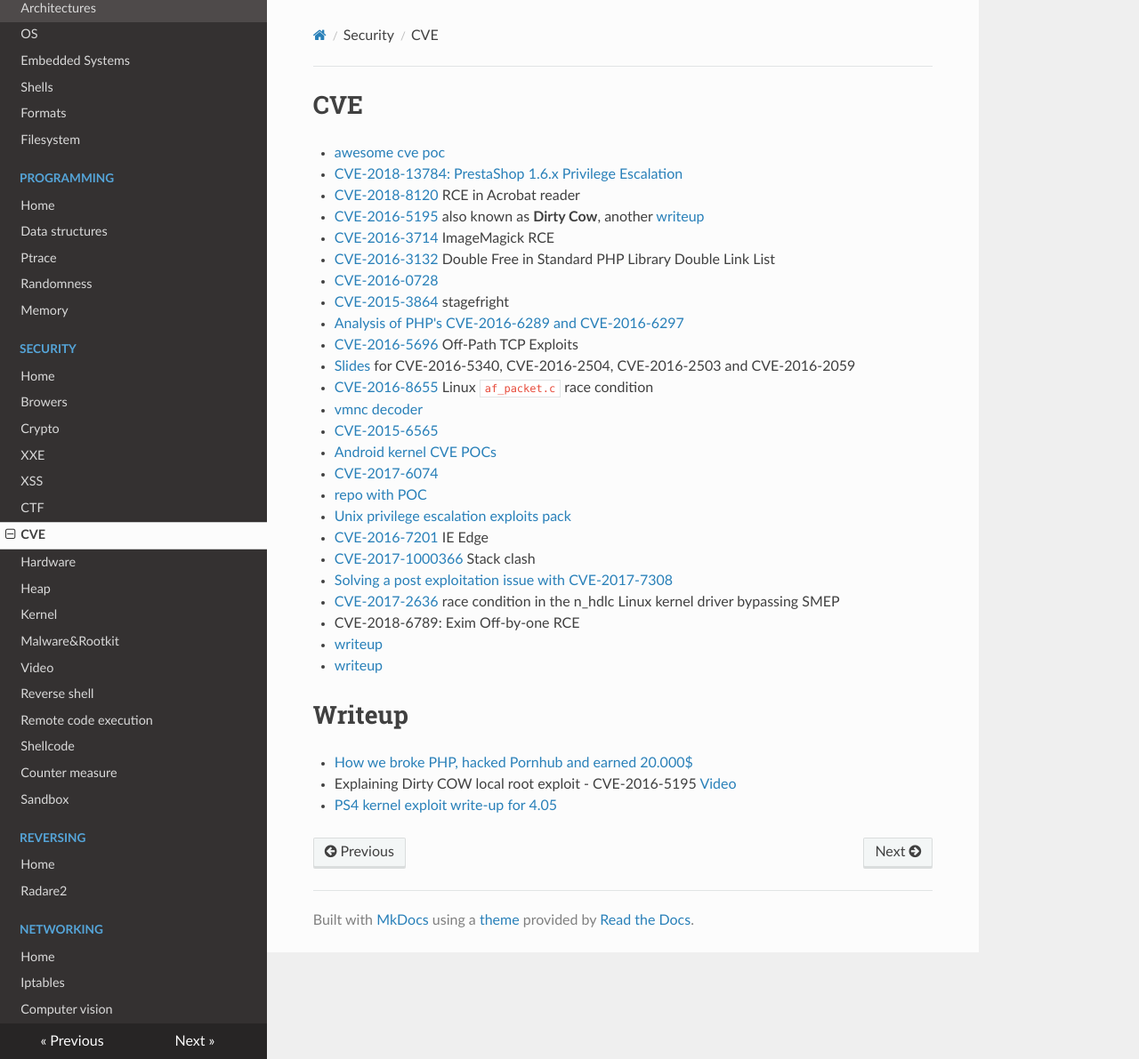
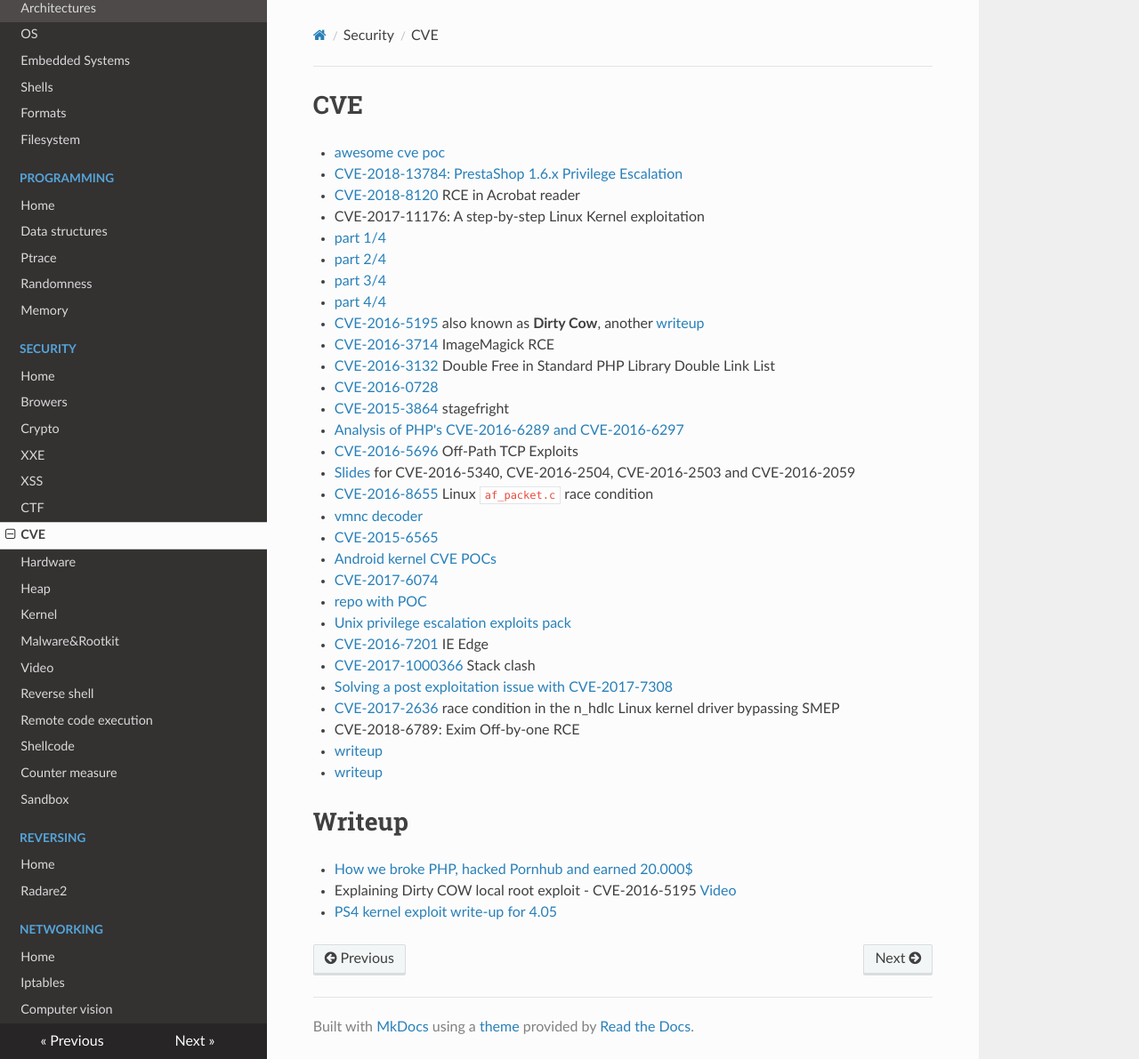
Before and after one commit to gipi/low-level, an MkDocs documentation site: the page built from docs/cve.md, in a window 1280 px wide and 1191 px high. Shown: the whole window at 89% size. Built offline with MkDocs 1.6.1, drawn with Linux system fonts in a browser that asks for light colours; nearby versions of some CDN libraries; old or Windows-style settings are respelled for this version of MkDocs.

Commit message:
Update cve.md

```diff
--- a/docs/cve.md
+++ b/docs/cve.md
@@ -3,6 +3,11 @@
  - [awesome cve poc](https://github.com/qazbnm456/awesome-cve-poc)
  - [CVE-2018-13784: PrestaShop 1.6.x Privilege Escalation](https://www.ambionics.io/blog/prestashop-privilege-escalation)
  - [CVE-2018-8120](https://www.welivesecurity.com/2018/05/15/tale-two-zero-days/) RCE in Acrobat reader
+ - CVE-2017-11176:  A step-by-step Linux Kernel exploitation
+   - [part 1/4](https://blog.lexfo.fr/cve-2017-11176-linux-kernel-exploitation-part1.html)
+   - [part 2/4](https://blog.lexfo.fr/cve-2017-11176-linux-kernel-exploitation-part2.html)
+   - [part 3/4](https://blog.lexfo.fr/cve-2017-11176-linux-kernel-exploitation-part3.html)
+   - [part 4/4](https://blog.lexfo.fr/cve-2017-11176-linux-kernel-exploitation-part4.html)
  - [CVE-2016-5195](https://dirtycow.ninja/) also known as **Dirty Cow**, another [writeup](https://chao-tic.github.io/blog/2017/05/24/dirty-cow)
  - [CVE-2016-3714](https://imagetragick.com) ImageMagick RCE
  - [CVE-2016-3132](http://www.libnex.org/blog/doublefreeinstandardphplibrarydoublelinklist) Double Free in Standard PHP Library Double Link List
```
